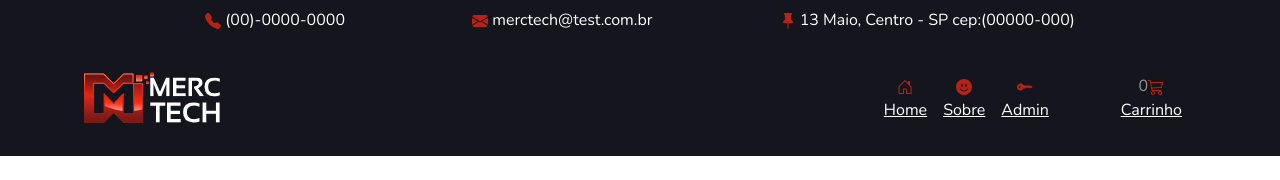
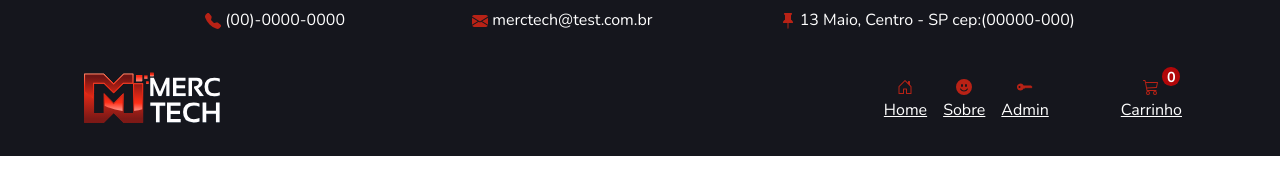
Before and after one commit to kari-osk/proj.final, a React (Create React App) app: page / in a window 1280 px wide. Shown: the top 180 px of the page. Built offline with nearby package versions, Linux system fonts and the light colour scheme; no server answers.

Commit message:
contagem de produtos

```diff
--- a/src/Pages/NavBar/index.js
+++ b/src/Pages/NavBar/index.js
@@ -48,7 +48,7 @@ export default function NavBar() {
               <Nav.Link onClick={handleShow} className="align-link" ><a className="link-to"><BsFillKeyFill className="Icon-color" /><br />Admin</a></Nav.Link>
             </Nav>
             <Nav className="mx-2">
-              <Nav.Link className="align-link" ><span>{productsCart.length || 0}</span><BsCart3 className="Icon-color cart-count" /><br /><Link className="link-to" to="/cart">Carrinho</Link></Nav.Link>
+              <Nav.Link className="align-link container-icon-cart" ><span className="quantity-cart">{productsCart.length || 0}</span><BsCart3 className="Icon-color cart-count" /><br /><Link className="link-to" to="/cart">Carrinho</Link></Nav.Link>
             </Nav>
           </Navbar.Collapse>
         </Navbar>
--- a/src/Pages/NavBar/style.css
+++ b/src/Pages/NavBar/style.css
@@ -29,3 +29,21 @@
 .NavBar{
     background-color: var(--Preto);
 }
+
+.container-icon-cart{
+    position: relative;
+
+}
+
+.quantity-cart{
+    position: absolute;
+    right: 10px;
+    top: 1px;
+    background: #ff0000ab;
+    color: white;
+    font-weight: bold;
+    border-radius: 50%;
+    font-size: 0.9rem;
+    height: 1.2rem;
+    width: 1.1rem;
+}
```
